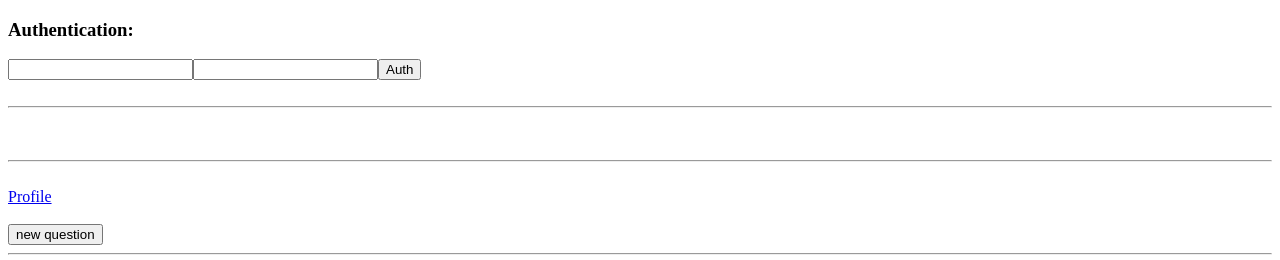
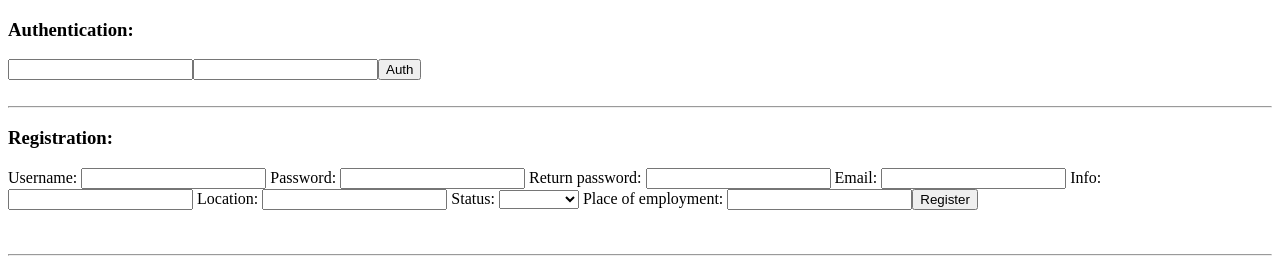
Before and after one commit to JackScher/task2-front, a Vue app in the folder task2/: page /#/ in a window 1280 px wide. Shown: the top 260 px of the page. Built offline with nearby package versions, Linux system fonts and the light colour scheme; no server answers.

Commit message:
user rating

```diff
--- a/task2/src/components/Chat/AnswerComment.vue
+++ b/task2/src/components/Chat/AnswerComment.vue
@@ -33,7 +33,7 @@ export default {
       axios.post('http://127.0.0.1:8000/questions/api/comment/create/', {
         text: this.text,
         user_id: localStorage.getItem('user-id'),
-        content_type: 20,
+        content_type: 19,
         object_id: this.answer.id
       }, {headers})
       .then(res => console.log(res))
--- a/task2/src/components/Chat/QuestionComment.vue
+++ b/task2/src/components/Chat/QuestionComment.vue
@@ -31,7 +31,7 @@ export default {
       axios.post('http://127.0.0.1:8000/questions/api/comment/create/', {
         text: this.text,
         user_id: localStorage.getItem('user-id'),
-        content_type: 19,
+        content_type: 15,
         object_id: this.question.id
       }, {headers})
       .then(res => console.log(res))
--- a/task2/src/components/Chat/QuestionItem.vue
+++ b/task2/src/components/Chat/QuestionItem.vue
@@ -9,6 +9,15 @@
         <div v-for="tag in question_item.tags">
           {{tag.name}}
         </div>
+
+<!--      <button @click="estimate_current_question(question_item, 'plus')">Like</button>-->
+<!--      <button @click="estimate_current_question(question_item, 'minus')">DislikeLike</button>-->
+
+      <button @click="estimate_current_question(question_item, 'plus')">Like</button>
+      <button @click="estimate_current_question(question_item, 'minus')">DislikeLike</button>
+
+
+
       <p><strong>Comments:</strong></p>
         <div v-for="comment in question_item.comments">
           {{comment.text}}
@@ -62,11 +71,11 @@ export default {
   },
   mounted() {
     this.get_current_question();
-    console.log('ID:'+this.question_id)
+    // console.log('ID:'+this.question_id)
   },
   methods: {
     get_current_question() {
-      console.log(this.question_id)
+      // console.log(this.question_id)
       axios.get(`http://127.0.0.1:8000/questions/api/question/item/?id=${this.question_id}`, {})
       .then(res => {
         this.question_item = res.data[0]
@@ -102,21 +111,48 @@ export default {
 
       this.answer_comment = null
     },
-
-
     create_answer_comment(item, question) {
      this.answer_comment = item
      this.question_item = question
-
     },
     get_user_profile_id(item) {
       this.foreign_user_profile = item
     },
     from_foreign_profile_to_question(item) {
       this.foreign_user_profile = item
-    }
+    },
+
+
+    // estimate_current_question(question, mode) {
+    //   let headers = new Headers({'Content-Type': 'application/json;charset=utf-8'});
+    //   let value = 'Token '+localStorage.getItem('user-token')
+    //   headers['Authorization'] = value
+    //   console.log(headers)
+    //
+    //   axios.put(`http://127.0.0.1:8000/rest-auth/api/user/update/?id=${question.user_id.id}`, {
+    //     id: question.user_id.id,
+    //     event: mode
+    //   }, {headers})
+    //   .then(res => console.log(res))
+    //   .catch(err => console.log(err))
+    // },
+
+    estimate_current_question(question, mode) {
+      let headers = new Headers({'Content-Type': 'application/json;charset=utf-8'});
+      let value = 'Token '+localStorage.getItem('user-token')
+      headers['Authorization'] = value
+      console.log(headers)
+
+      axios.post(`http://127.0.0.1:8000/questions/api/vote/`, {
+        user_id: localStorage.getItem('user-id'),
+        mode: mode,
+        content_type: 15,
+        object_id: question.id
+      }, {headers})
+          .then(res => console.log(res))
+          .catch(err => console.log(err))
+    },
   }
-
 }
 </script>
 
--- a/task2/src/components/Chat/QuestionList.vue
+++ b/task2/src/components/Chat/QuestionList.vue
@@ -1,6 +1,6 @@
 <template>
   <div>
-    <div v-for="question in questions" :key="question.id" @click="get_question_item(question.id)">  <!--   @click="get_question_item(question.id)"-->
+    <div v-for="question in questions" :key="question.id" @click="get_question_item(question.id)">
       <hr>
       <strong>Title:</strong> {{question.title}}<br>
       <strong>Body:</strong> {{question.body}}<br>
--- a/task2/src/components/Conf.vue
+++ b/task2/src/components/Conf.vue
@@ -21,10 +21,7 @@ export default {
     email_confirm(url) {
       console.log(url)
       axios.post(`http://127.0.0.1:8000/rest-auth/registration/account-confirm-email/${url}`, {}
-          // {
-          //   key: url,
-          // }
-          ).then(res => console.log(res))
+          ).then(res => console.log(res.data))
       .catch(err => console.log(err))
     }
   }
--- a/task2/src/components/Profiles/ChangeProfile.vue
+++ b/task2/src/components/Profiles/ChangeProfile.vue
@@ -37,8 +37,7 @@ export default {
       headers['Authorization'] = value
       console.log(headers)
 
-      axios.post(`http://127.0.0.1:8000/rest-auth/api/user/create/?id=${this.user.id}`, {
-        // id: this.user.id,
+      axios.put(`http://127.0.0.1:8000/rest-auth/api/user/create/?id=${this.user.id}`, {
         username: this.username,
         password: this.password,
         about_yourself: this.info,
--- a/task2/src/components/Register.vue
+++ b/task2/src/components/Register.vue
@@ -8,6 +8,14 @@
       Password: <input type="text" id="password" v-model="password" name="password">
       Return password: <input type="text" id="password_r" v-model="password_r" name="password_r">
       Email: <input type="text" id="mail" v-model="mail" name="mail">
+      Info: <input type="text" id="info" v-model="info" name="info">
+      Location: <input type="text" id="location" v-model="location" name="location">
+      Status: <select name="status" v-model="status">
+                <option>none</option>
+                <option>educating</option>
+                <option>working</option>
+              </select>
+      Place of employment: <input type="text" id="place_of_employment" v-model="place_of_employment" name="place_of_employment">
       <button>Register</button>
     </form>
   </div>
@@ -23,16 +31,25 @@ export default {
       username: '',
       password: '',
       password_r: '',
-      mail: ''
+      mail: '',
+      info: '',
+      place_of_employment: '',
+      location: '',
+      status: ''
     }
   },
   methods: {
     register_method() {
+      console.log(this.place_of_employment)
         axios.post('http://127.0.0.1:8000/rest-auth/registration/', {
           username: this.username,
           email: this.mail,
           password1: this.password,
-          password2: this.password_r
+          password2: this.password_r,
+          about_yourself: this.info,
+          place_of_employment: this.place_of_employment,
+          location: this.location,
+          STATUS_CHOICES: this.status
         })
             .then(res => console.log(res.data))
             .catch(err => console.log(err));
--- a/task2/src/views/Home.vue
+++ b/task2/src/views/Home.vue
@@ -4,10 +4,10 @@
     <Login @TokenWasSet="SetToken"/>
     <br>
     <hr>
-<!--    <h3>Registration: </h3>-->
-<!--    <Register/>-->
+    <h3>Registration: </h3>
+    <Register/>
     <br>
-<!--    <Conf/>-->
+    <Conf/>
     <br>
 <!--    <Google/>-->
 <!--    <br>-->
```
